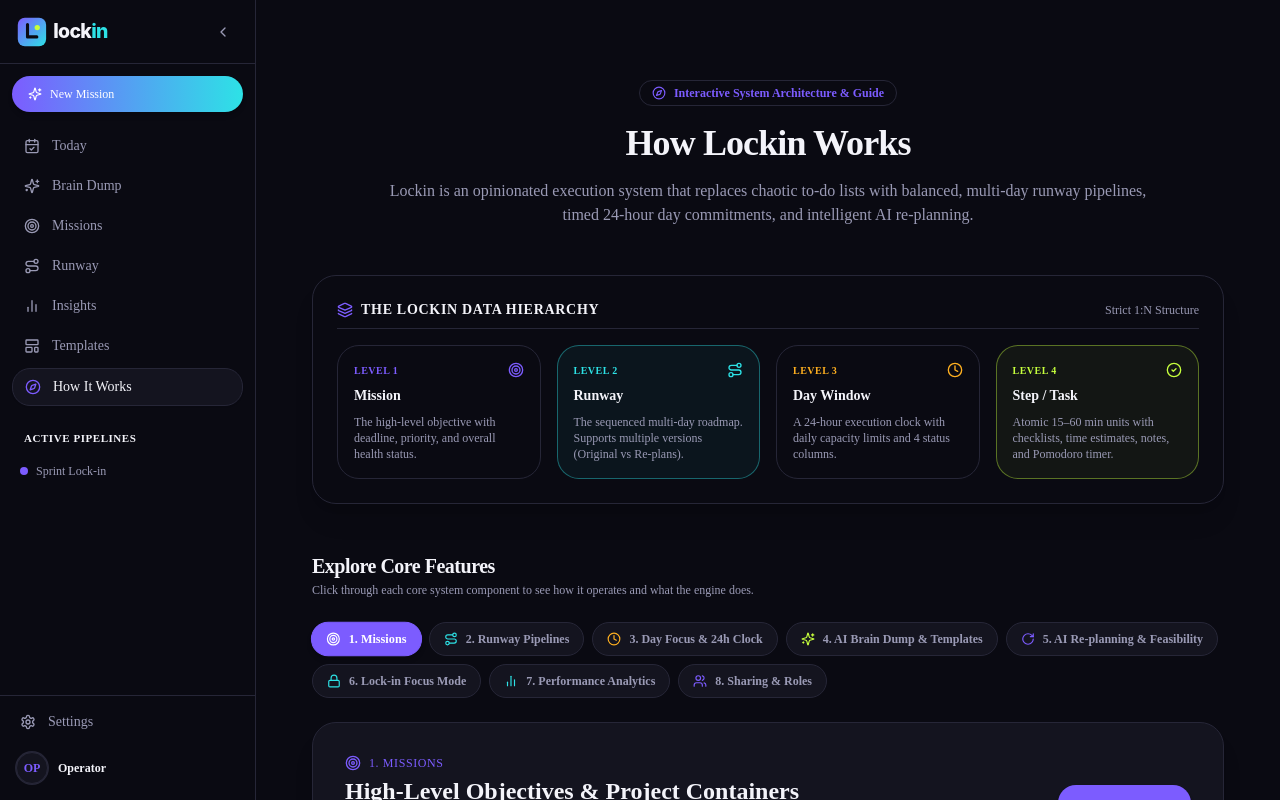
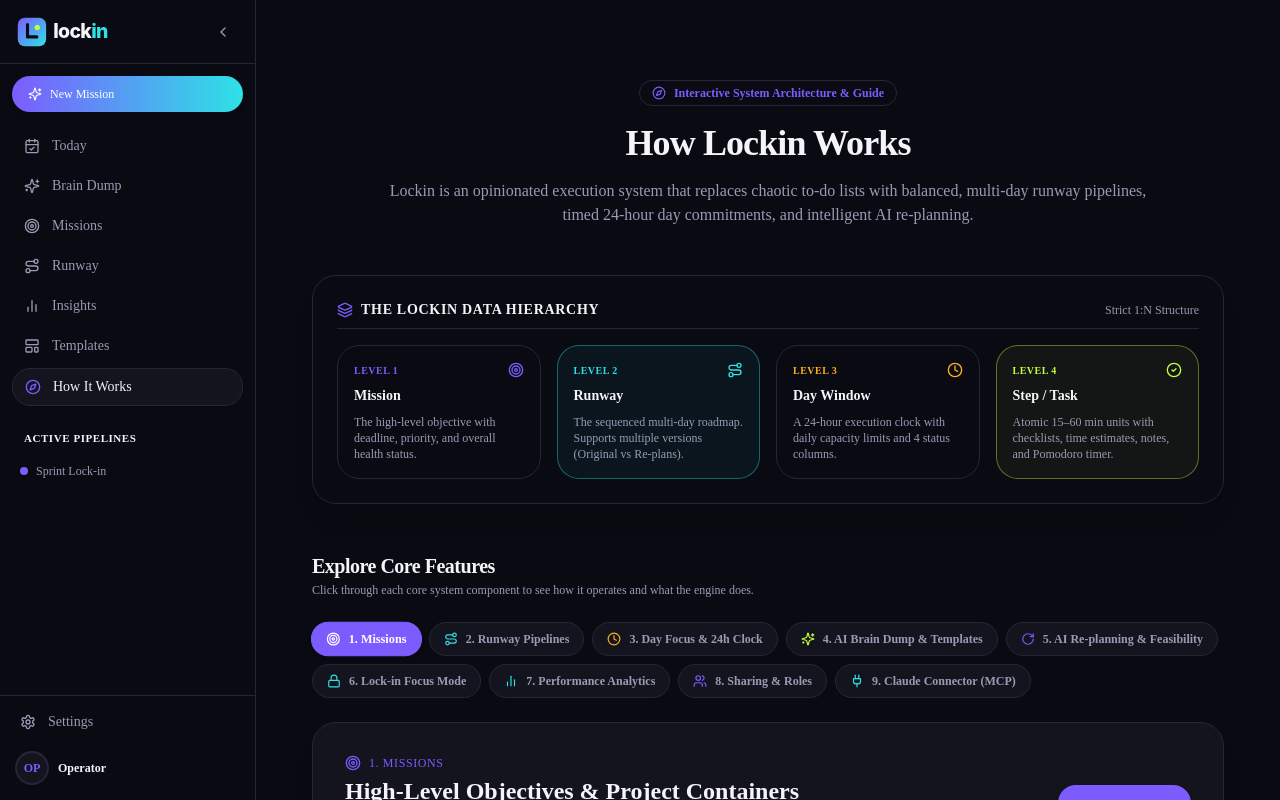
Before and after one commit to dulsara30/Lockin, a Next.js app: page /how-it-works in a window 1280 px wide. Shown: the top 800 px of the page. Built offline with nearby package versions, Linux system fonts and the light colour scheme; no server answers.

Commit message:
docs(guide): explain the MCP connector and add contact details
Adds a Connector section to How It Works and an invite-only note

pointing to dulsaramanakal.me, also shown on the consent error.

```diff
--- a/src/app/oauth/authorize/page.tsx
+++ b/src/app/oauth/authorize/page.tsx
@@ -83,7 +83,7 @@
   if (!isEmailAllowed(session.user.email, allowed)) {
     return (
       <ErrorCard
-        message={`${session.user.email ?? 'This account'} is not allowed to connect apps. Sign in with an authorized account.`}
+        message={`${session.user.email ?? 'This account'} is not allowed to connect apps. MCP access is invite-only: to request it, contact the developer via dulsaramanakal.me.`}
       />
     );
   }
--- a/src/features/guide/components/how-it-works-view.tsx
+++ b/src/features/guide/components/how-it-works-view.tsx
@@ -25,6 +25,7 @@
   Sliders,
   ShieldCheck,
   Users,
+  Plug,
 } from 'lucide-react';
 import { Button } from '@/components/ui/button';
 import { cn } from '@/lib/utils';
@@ -227,6 +228,29 @@
       'Permissions are re-checked on the server for every single request (never trusted from the browser or cached in the session), so removing someone takes effect immediately. Non-members get "not found" so private missions are never revealed. Membership changes are written to the activity log.',
     actionUrl: '/missions',
     actionLabel: 'Open Missions',
+  },
+  {
+    id: 'mcp',
+    name: '9. Claude Connector (MCP)',
+    tagline: 'Let Claude Plan and Manage Lockin For You, Securely',
+    icon: Plug,
+    color: 'text-info',
+    description:
+      'Lockin includes a private MCP server so Claude can read your plans, generate and save runways, update steps and more, acting as you with the exact access you grant.',
+    whatItDoes: [
+      'Read only, Read & write or Full access: you choose on the consent screen, and tools above that level are hidden from Claude.',
+      'Everything respects your normal permissions: owner, editor and viewer rules apply to Claude exactly as they do to you.',
+      'Deleting, archiving and sharing always show a preview first and need your approval in the chat before they run.',
+    ],
+    howItWorks: [
+      'Add Lockin as a custom connector in Claude using your site URL followed by /api/mcp, then sign in with Google or email and press Allow.',
+      'Manage or disconnect any connected app in Settings, then Connected apps. Access is revoked immediately.',
+      'Access is invite-only. To request access or ask a question, contact the developer through dulsaramanakal.me.',
+    ],
+    systemAction:
+      'Lockin is its own OAuth 2.1 server (PKCE, single-use codes, rotating refresh tokens stored only as hashes). Every call is audited, rate-limited and re-checked against your account. Deleting missions or users and database access are never available to Claude.',
+    actionUrl: '/settings',
+    actionLabel: 'Open Connected apps',
   },
 ];
 
```
Also changed, not shown: 1 other file (tests, documents, lock files or other folders).
